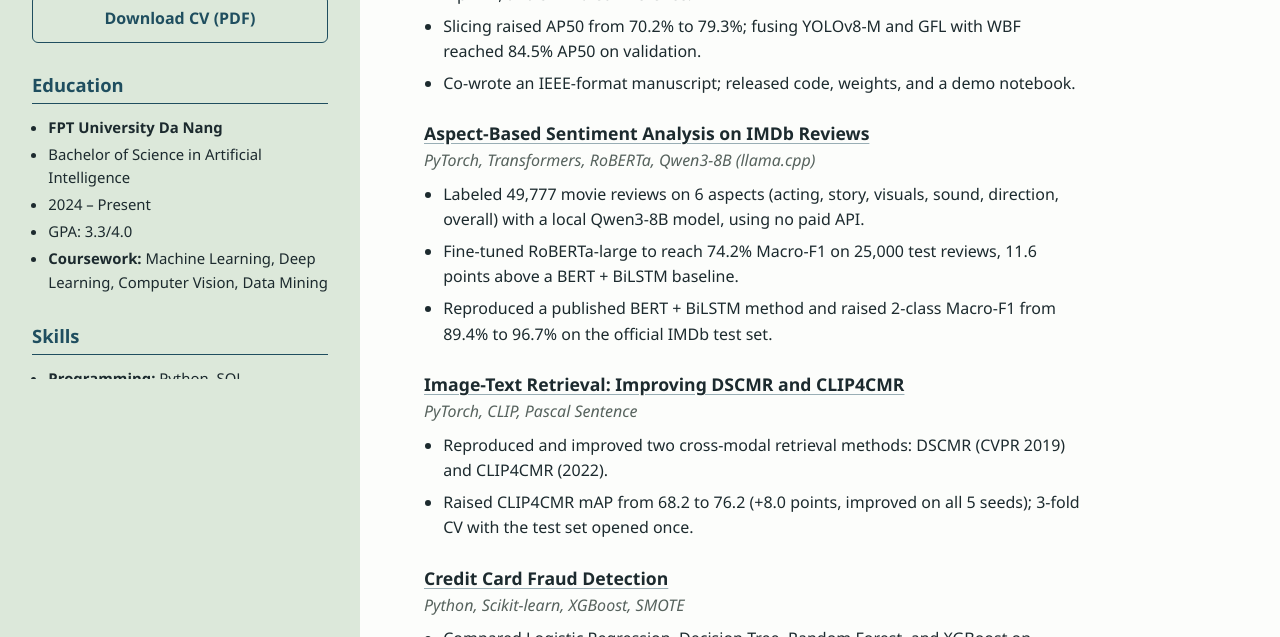
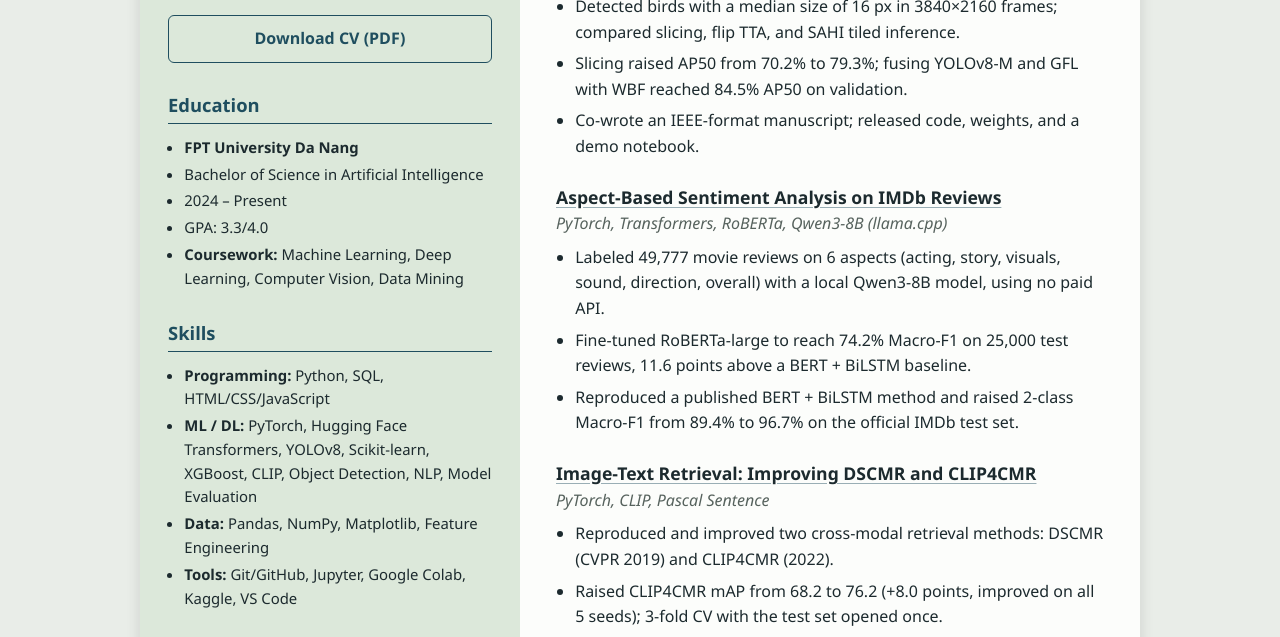
Before and after one commit to GPhuc176/CV_Nguyen_Gia_Phuc, a plain HTML site: page index.html in a window 1280 px wide. Shown: the part 421-1058 px from the top of the page. Drawn offline with Linux system fonts and the light colour scheme.

Commit message:
Add files via upload

```diff
--- a/index.html
+++ b/index.html
@@ -21,27 +21,24 @@
     font-size: 16px;
     line-height: 1.6;
     color: var(--ink);
-    background: var(--paper);
+    background: #e9ede8;
   }
   a { color: inherit; text-decoration-color: rgba(31, 78, 95, .45); text-underline-offset: 3px; }
   a:hover { color: var(--teal); text-decoration-color: var(--teal); }
   a:focus-visible { outline: 2px solid var(--teal); outline-offset: 3px; border-radius: 2px; }
 
   .page {
+    max-width: 1000px;
+    margin: 24px auto;
     display: grid;
-    grid-template-columns: minmax(290px, 360px) 1fr;
-    min-height: 100vh;
+    grid-template-columns: 38% 62%;
+    background: var(--paper);
+    box-shadow: 0 2px 14px rgba(0, 0, 0, .12);
   }
 
   /* Sidebar */
   aside { background: var(--sage); }
-  .side-inner {
-    position: sticky;
-    top: 0;
-    max-height: 100vh;
-    overflow-y: auto;
-    padding: 44px 32px 40px;
-  }
+  .side-inner { padding: 40px 28px 36px; }
   .photo {
     display: block;
     width: 172px;
@@ -95,8 +92,8 @@
   aside .note { margin: 0 0 6px; font-size: .9rem; font-style: italic; color: var(--muted); }
 
   /* Main column */
-  main { padding: 52px clamp(24px, 5vw, 64px) 72px; }
-  .content { max-width: 760px; }
+  main { padding: 40px 36px 44px; }
+  .content { max-width: none; }
   main h2 { margin-top: 0; font-size: 1.3rem; }
   main section + section { margin-top: 40px; }
   .about { margin: 0; max-width: 68ch; }
@@ -111,17 +108,18 @@
 
   /* Narrow screens */
   @media (max-width: 820px) {
-    .page { grid-template-columns: 1fr; }
-    .side-inner { position: static; max-height: none; padding: 36px 24px 32px; }
-    main { padding-top: 36px; }
+    .page { grid-template-columns: 1fr; margin: 0; box-shadow: none; }
+    .side-inner { padding: 36px 24px 32px; }
+    main { padding: 36px 24px 44px; }
   }
 
   /* Printing keeps the CV look */
   @media print {
     @page { size: A4; margin: 0; }
     * { -webkit-print-color-adjust: exact; print-color-adjust: exact; }
+    body { background: #fff; }
+    .page { margin: 0; box-shadow: none; }
     .btn { display: none; }
-    .side-inner { position: static; max-height: none; }
   }
 </style>
 </head>
```
